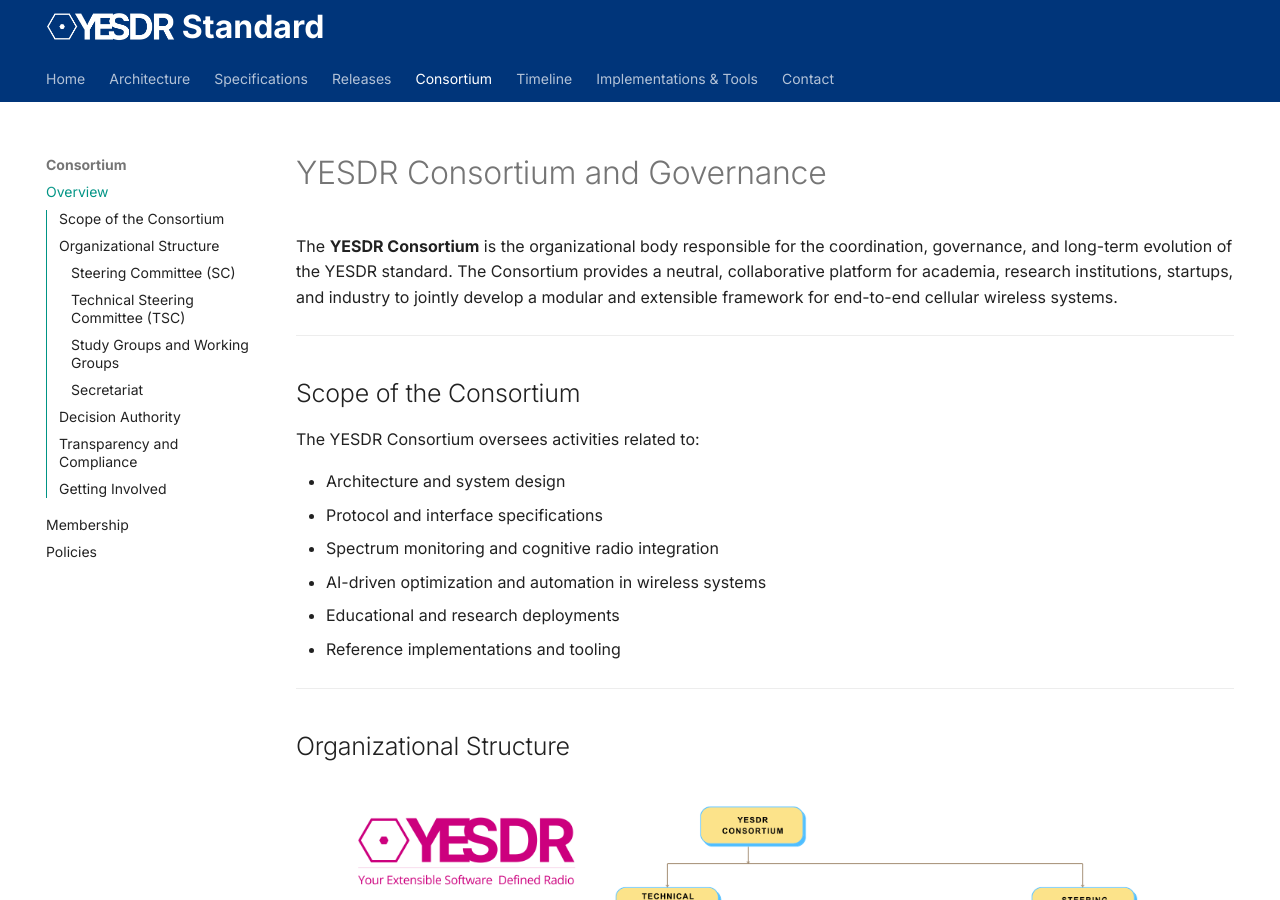
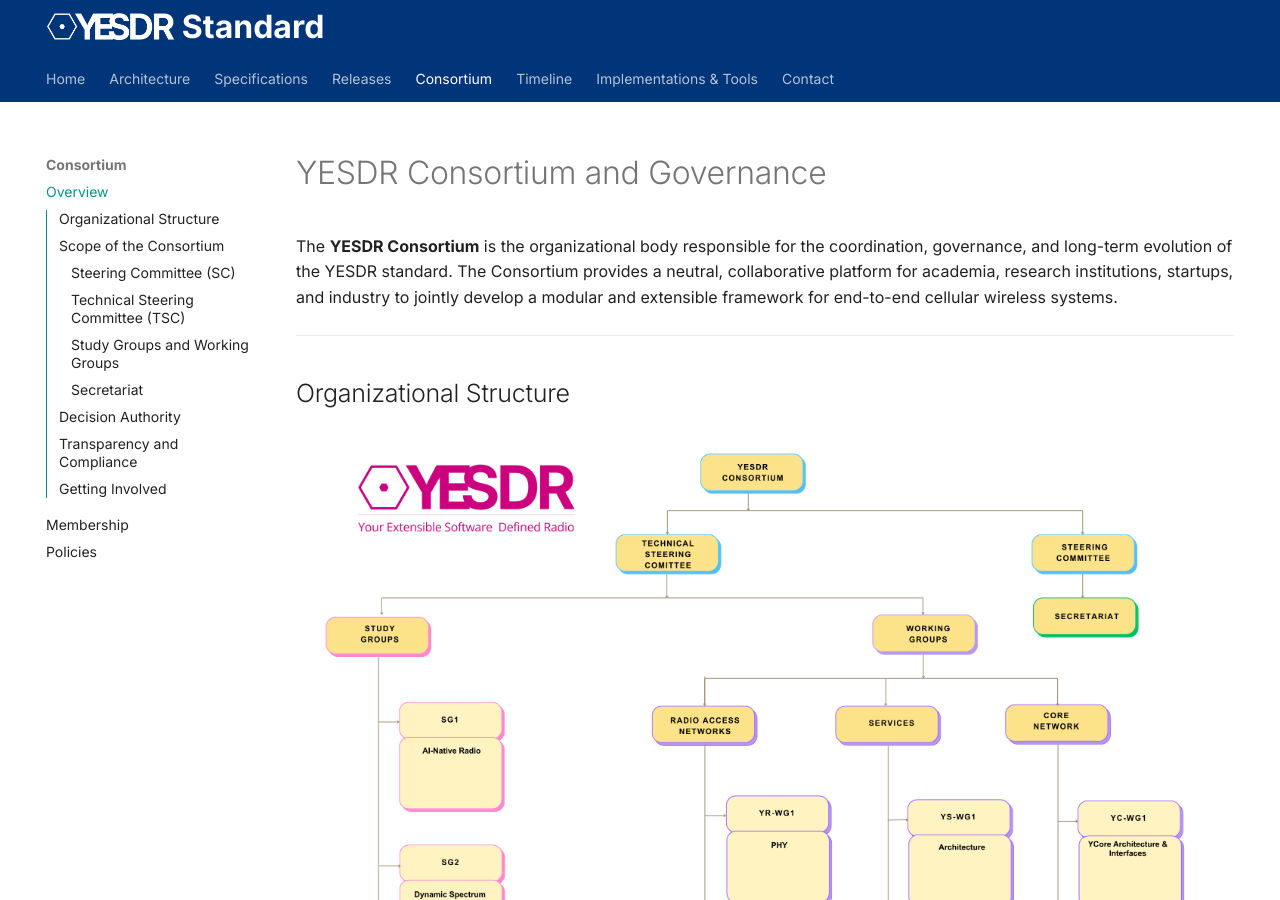
Before and after one commit to chandharlabs/yesdr-standard, an MkDocs documentation site: the page built from docs/consortium/overview.md, in a window 1280 px wide and 900 px high. Built offline with MkDocs 1.6.1 and Material for MkDocs 9.7.7, drawn with Linux system fonts in a browser that asks for light colours.

Commit message:
Update overview.md

```diff
--- a/docs/consortium/overview.md
+++ b/docs/consortium/overview.md
@@ -7,6 +7,12 @@ research institutions, startups, and industry to jointly develop a modular
 and extensible framework for end-to-end cellular wireless systems.
 
 ---
+
+
+## Organizational Structure
+
+
+![YESDR Organizational Structure](../images/YESDR_Org_Structure.png)
 
 ## Scope of the Consortium
 
@@ -20,12 +26,6 @@ The YESDR Consortium oversees activities related to:
 - Reference implementations and tooling
 
 ---
-
-## Organizational Structure
-
-
-![YESDR Organizational Structure](../images/YESDR_Org_Structure.png)
-
 
 
 ### Steering Committee (SC)
```
